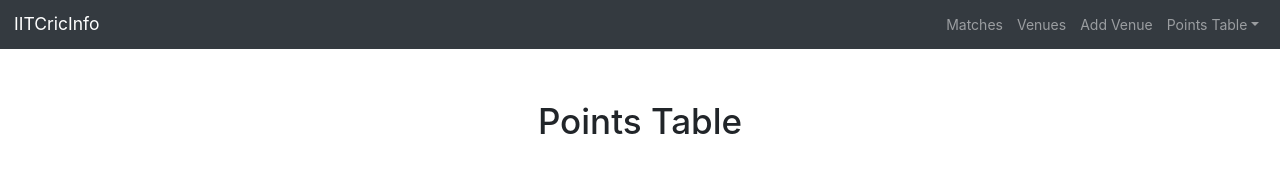
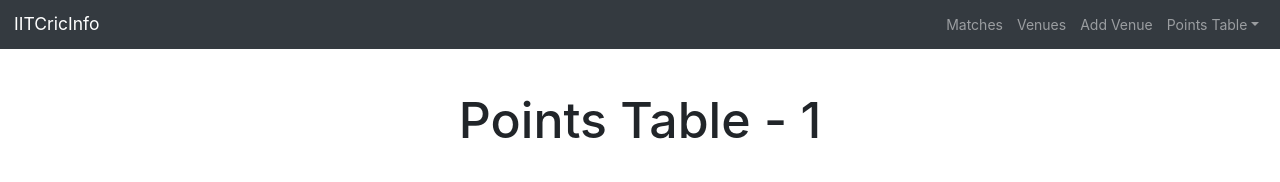
Before and after one commit to amanyadav19/IITCricInfo, a React (Create React App) app in the folder frontend/: page /pointstable/1 in a window 1280 px wide. Shown: the top 182 px of the page. Built offline with nearby package versions, Linux system fonts and the light colour scheme; no server answers.

Commit message:
points table year added

```diff
--- a/frontend/src/components/PtsTable.jsx
+++ b/frontend/src/components/PtsTable.jsx
@@ -20,7 +20,8 @@ export const PtsTable = (props) => {
 
 return (
     <>
-    <center><h1 style={{margin:30}}>Points Table</h1></center>
+    <center><h1 style={{margin:20, fontSize:50}}>Points Table - {parameters.year}</h1></center>
+
     <div class="container-fluid table-responsive py-3 container">
         <div class="table-resposive">
         <table className="table table-hover table-bordered table-striped">
```
